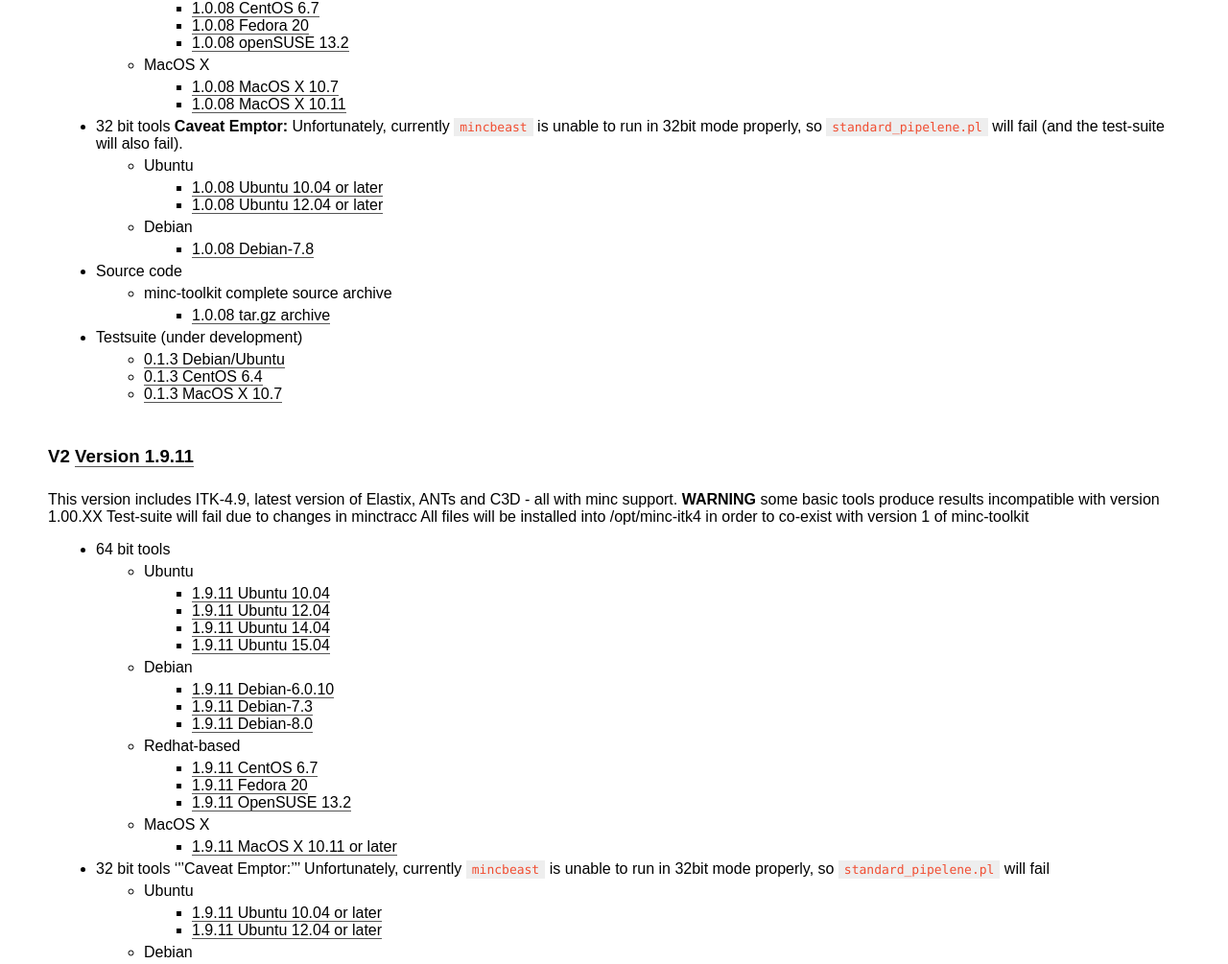
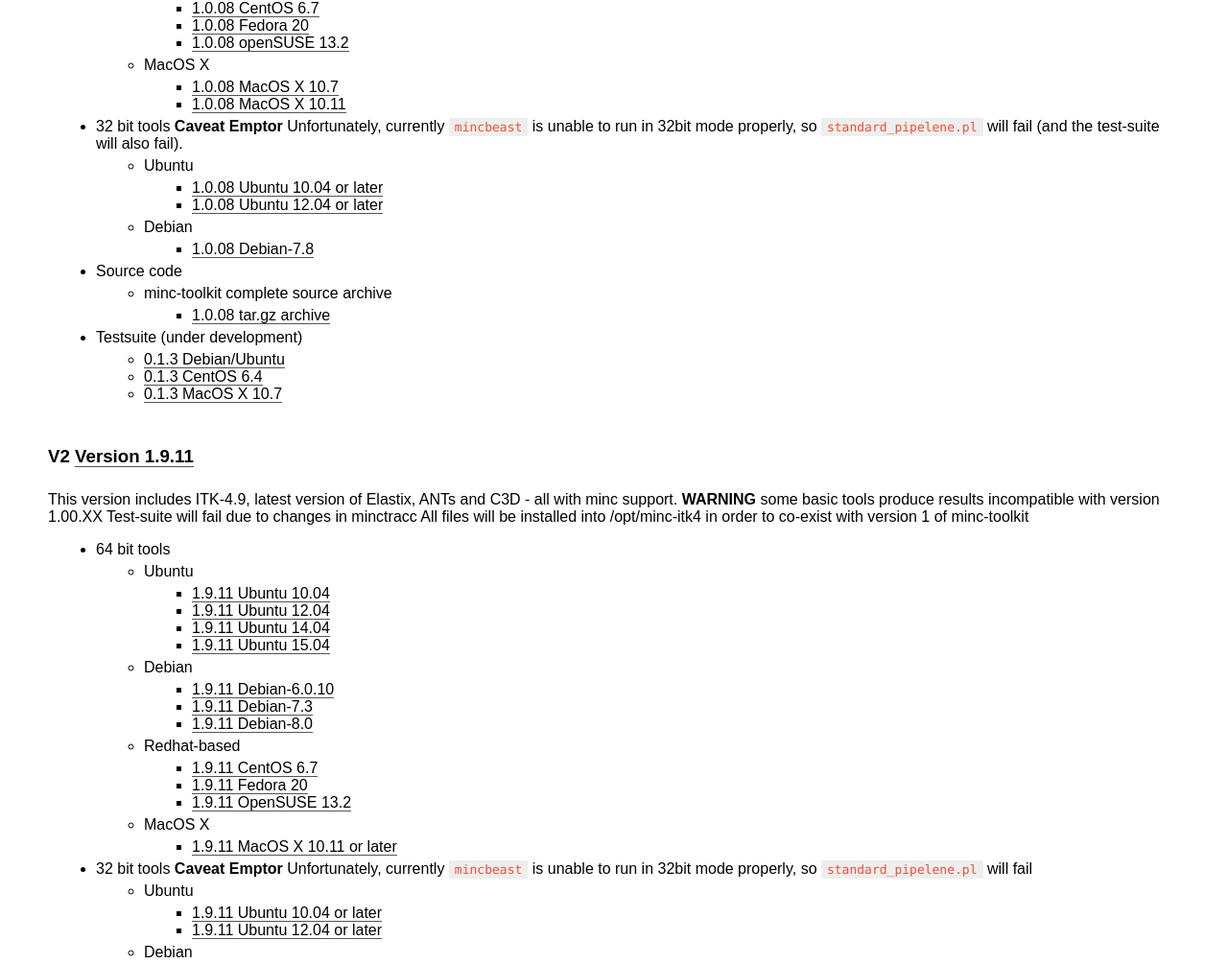
Before and after one commit to BIC-MNI/BIC-MNI.github.io, a Jekyll site: the page built from index.md, in a window 1280 px wide and 1400 px high, scrolled down 1265 px. Shown: the part 137-1142 px from the top of the window at 96% size. Built offline with Jekyll 4.4.1, drawn with Linux system fonts in a browser that asks for light colours; some web fonts are replaced.

Commit message:
Fixed markup

```diff
--- a/index.md
+++ b/index.md
@@ -60,7 +60,7 @@
   * MacOS X
     * [1.0.08 MacOS X 10.7](http://packages.bic.mni.mcgill.ca/minc-toolkit/MacOSX/minc-toolkit-1.0.08-20160205-Darwin-10.7-x86_64.dmg)
     * [1.0.08 MacOS X 10.11](http://packages.bic.mni.mcgill.ca/minc-toolkit/MacOSX/minc-toolkit-1.0.08-20160205-Darwin-10.11-x86_64.dmg)
-- 32 bit tools **Caveat Emptor:** Unfortunately, currently `mincbeast` is unable to run in 32bit mode properly, so `standard_pipelene.pl` will fail (and the test-suite will also fail).
+- 32 bit tools **Caveat Emptor** Unfortunately, currently `mincbeast` is unable to run in 32bit mode properly, so `standard_pipelene.pl` will fail (and the test-suite will also fail).
   * Ubuntu
     * [1.0.08 Ubuntu 10.04 or later](http://packages.bic.mni.mcgill.ca/minc-toolkit/Debian/minc-toolkit-1.0.08-20160205-Ubuntu_10.04-i686.deb)
     * [1.0.08 Ubuntu 12.04 or later](http://packages.bic.mni.mcgill.ca/minc-toolkit/Debian/minc-toolkit-1.0.08-20160205-Ubuntu_12.04-i686.deb)
@@ -94,7 +94,7 @@
     * [1.9.11 OpenSUSE 13.2](http://packages.bic.mni.mcgill.ca/minc-toolkit/RPM/minc-toolkit-1.9.11-20160202-openSUSE-project_13.2-x86_64.rpm)
   * MacOS X
     * [1.9.11 MacOS X 10.11 or later](http://packages.bic.mni.mcgill.ca/minc-toolkit/MacOSX/minc-toolkit-1.9.11-20160202-Darwin-10.11-x86_64.dmg)
-* 32 bit tools '''Caveat Emptor:''' Unfortunately, currently `mincbeast` is unable to run in 32bit mode properly, so `standard_pipelene.pl` will fail
+* 32 bit tools **Caveat Emptor** Unfortunately, currently `mincbeast` is unable to run in 32bit mode properly, so `standard_pipelene.pl` will fail
   * Ubuntu
     * [1.9.11 Ubuntu 10.04 or later](http://packages.bic.mni.mcgill.ca/minc-toolkit/Debian/minc-toolkit-1.9.11-20160202-Ubuntu_10.04-i686.deb)
     * [1.9.11 Ubuntu 12.04 or later](http://packages.bic.mni.mcgill.ca/minc-toolkit/Debian/minc-toolkit-1.9.11-20160202-Ubuntu_12.04-i686.deb)
```
